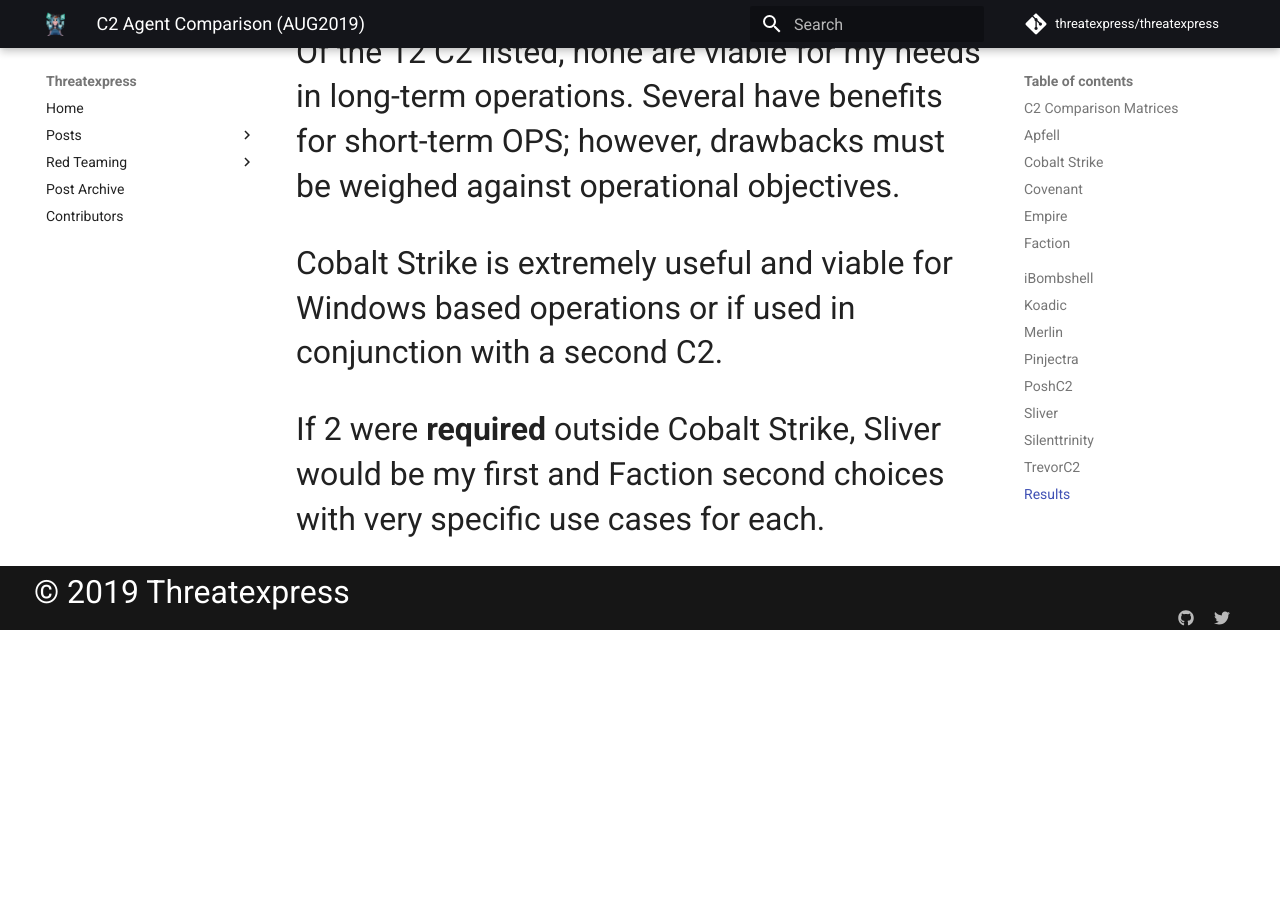
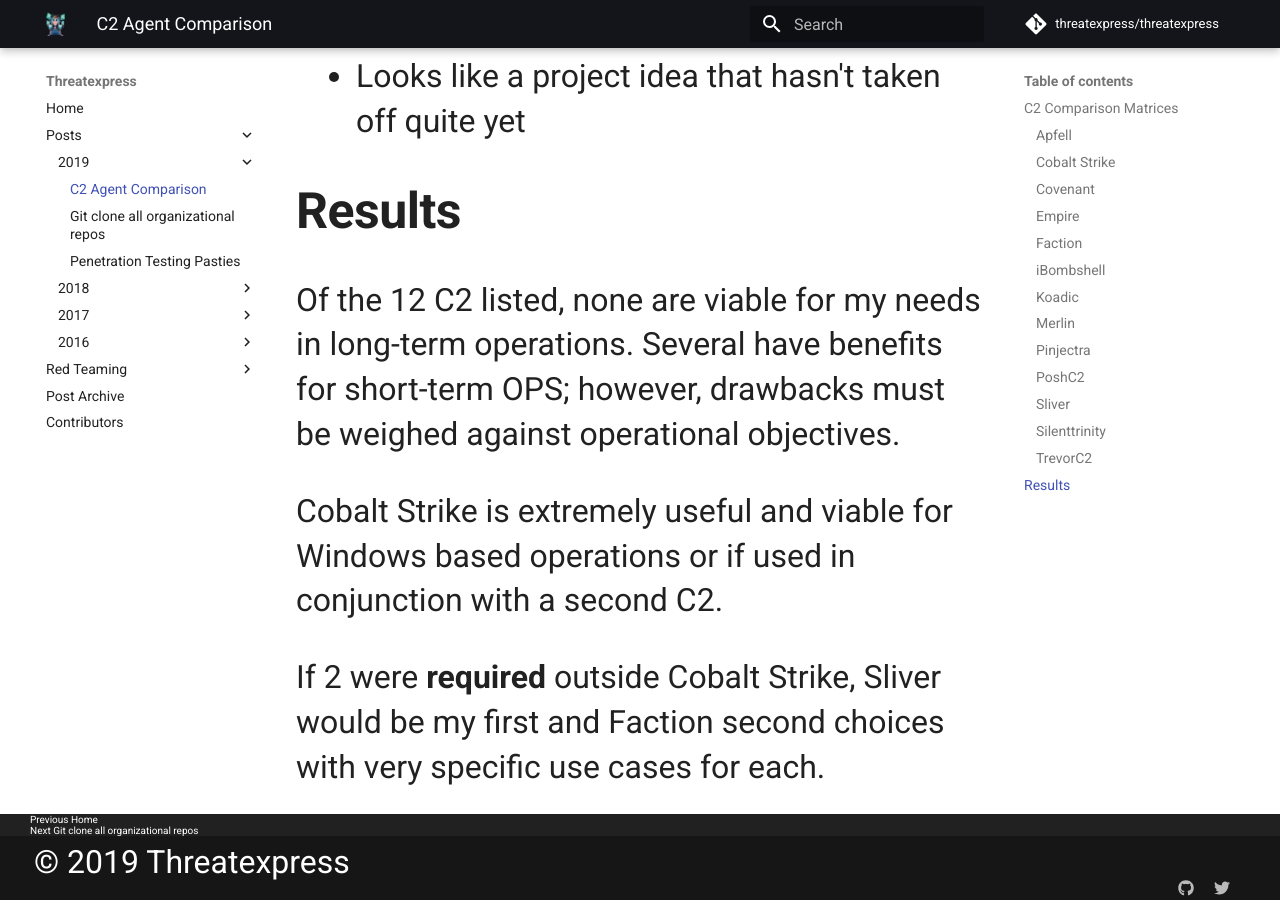
Before and after one commit to threatexpress/threatexpress, an MkDocs documentation site: the page built from docs/blogs/2019/c2-agent-comparison.md, in a window 1280 px wide and 900 px high, scrolled down 18530 px. Built offline with MkDocs 1.6.1 and Material for MkDocs 9.7.7, drawn with Linux system fonts in a browser that asks for light colours; nearby versions of some CDN libraries; comment, search, counter and statistics services are not loaded; before the commit the page ends 19160 px from its top, so only the background shows below that.

```diff
--- a/docs/blogs/2019/c2-agent-comparison.md
+++ b/docs/blogs/2019/c2-agent-comparison.md
@@ -78,7 +78,7 @@ Legend:
 * * *
 
 
-## **Apfell**
+### **Apfell**
 
 **Code**: Python https://github.com/its-a-feature/Apfell
 **License:** BSD-3
@@ -103,7 +103,7 @@ Legend:
 
 
 
-## **Cobalt Strike**
+### **Cobalt Strike**
 
 **Code**: *Sleep* https://www.cobaltstrike.com/
 **License:** Commercial
@@ -126,7 +126,7 @@ Legend:
 
 
 
-## **Covenant**
+### **Covenant**
 
  **Code:** C# https://github.com/cobbr/Covenant
 **License: GNU GPL3**
@@ -150,7 +150,7 @@ Legend:
 
 
 
-## Empire
+### Empire
 
 **Code:** Python https://github.com/EmpireProject/Empire
 **License:**  BSD3
@@ -170,7 +170,7 @@ Legend:
 
 
 
-## **Faction**
+### **Faction**
 
  **Code:** https://github.com/FactionC2/Faction
 **License: BSD3**
@@ -197,9 +197,7 @@ Legend:
 * No native AV evasion
 * States it’s a PoC so may be further dev’d or dropped
 
-##
-
-## **iBombshell**
+### **iBombshell**
 
  **Code:** https://github.com/ElevenPaths/ibombshell
 **License: GNU GPL3**
@@ -221,7 +219,7 @@ Legend:
 
 
 
-## **Koadic**
+### **Koadic**
 
  **Code:** https://github.com/zerosum0x0/koadic
 **License: Apache 2**
@@ -243,7 +241,7 @@ Legend:
 
 
 
-## **Merlin**
+### **Merlin**
 
  **Code:** https://github.com/Ne0nd0g/merlin
 **License: GNU GPL3**
@@ -269,7 +267,7 @@ Legend:
 
 
 
-## **Pinjectra**
+### **Pinjectra**
 
  **Code:** https://github.com/SafeBreach-Labs/pinjectra
 **License: BSD3**
@@ -285,7 +283,7 @@ Legend:
 
 
 
-## **PoshC2**
+### **PoshC2**
 
  **Code:** https://github.com/nettitude/PoshC2_Python
 **License: BSD3**
@@ -308,7 +306,7 @@ Legend:
 
 
 
-## **Sliver**
+### **Sliver**
 
  **Code:** https://github.com/BishopFox/sliver
 **License: GNU GPL3**
@@ -340,7 +338,7 @@ Legend:
 
 
 
-## **Silenttrinity**
+### **Silenttrinity**
 
  **Code:** https://github.com/byt3bl33d3r/SILENTTRINITY
 **License: GNU GPL3**
@@ -360,7 +358,7 @@ Legend:
 
 
 
-## **TrevorC2**
+### **TrevorC2**
 
  **Code:** https://github.com/trustedsec/trevorc2
 **License: WTH**
--- a/mkdocs.yml
+++ b/mkdocs.yml
@@ -66,6 +66,7 @@ nav:
   - Home: index.md
   - Posts:
     - 2019:
+      - C2 Agent Comparison: blogs/2019/c2-agent-comparison.md
       - Git clone all organizational repos: blogs/2019/git-clone-entire-org.md
       - Penetration Testing Pasties: blogs/2019/penetration-testing-pasties.md
     - 2018:
```
Also changed, not shown: docs/index.md (+3 -2 lines).
